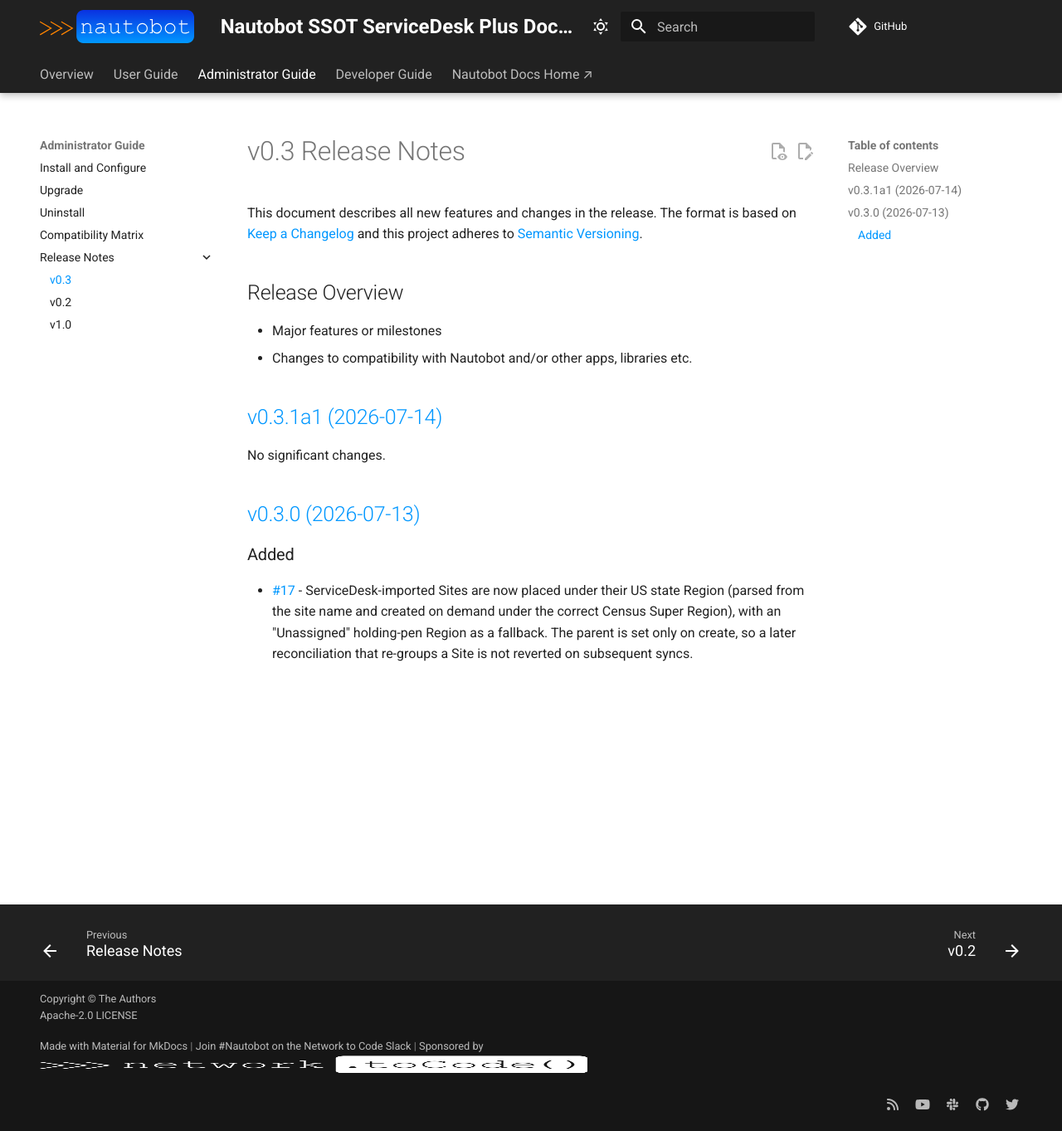
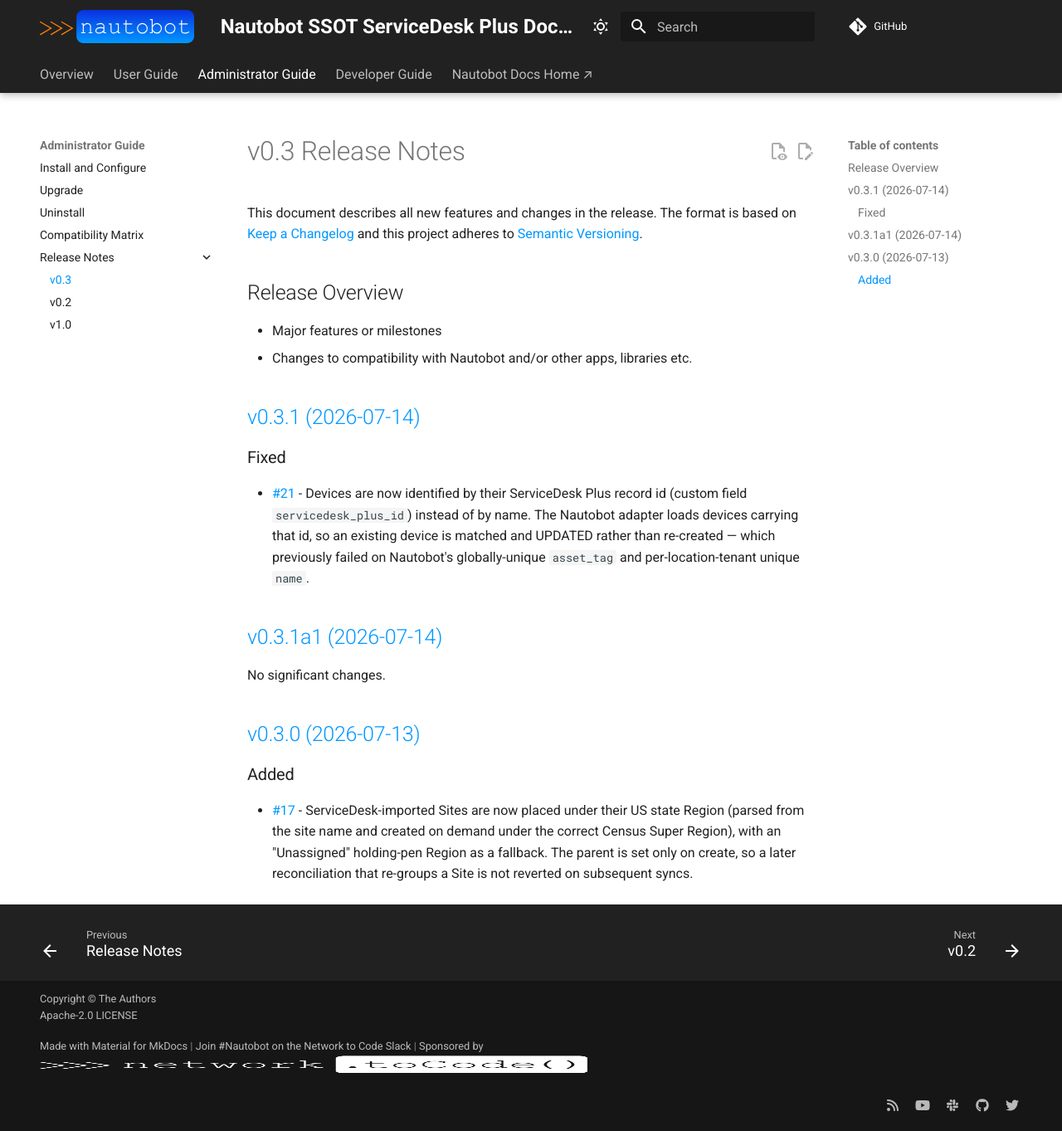
Before and after one commit to nrtc-ops/nautobot-app-ssot-servicedesk-plus, an MkDocs documentation site: the page built from docs/admin/release_notes/version_0.3.md, in a window 1280 px wide and 1363 px high. Shown: the whole window at 83% size. Built offline with MkDocs 1.6.1 and Material for MkDocs 9.7.7, drawn with Linux system fonts in a browser that asks for light colours; comment, search, counter and statistics services are not loaded.

Commit message:
prepare release v0.3.1

```diff
--- a/docs/admin/release_notes/version_0.3.md
+++ b/docs/admin/release_notes/version_0.3.md
@@ -9,6 +9,12 @@
 
 <!-- towncrier release notes start -->
 
+## [v0.3.1 (2026-07-14)](https://github.com/nrtc-ops/nautobot-app-ssot-servicedesk-plus/releases/tag/v0.3.1)
+
+### Fixed
+
+- [#21](https://github.com/nrtc-ops/nautobot-app-ssot-servicedesk-plus/issues/21) - Devices are now identified by their ServiceDesk Plus record id (custom field `servicedesk_plus_id`) instead of by name. The Nautobot adapter loads devices carrying that id, so an existing device is matched and UPDATED rather than re-created — which previously failed on Nautobot's globally-unique `asset_tag` and per-location-tenant unique `name`.
+
 ## [v0.3.1a1 (2026-07-14)](https://github.com/nrtc-ops/nautobot-app-ssot-servicedesk-plus/releases/tag/v0.3.1a1)
 
 No significant changes.
--- a/pyproject.toml
+++ b/pyproject.toml
@@ -1,6 +1,6 @@
 [tool.poetry]
 name = "nautobot-ssot-servicedesk-plus"
-version = "0.3.1a1"
+version = "0.3.1"
 description = "Nautobot SSOT ServiceDesk Plus"
 authors = ["NRTC DSO <devsecops@nrtc.coop>"]
 license = "Apache-2.0"
```
Also changed, not shown: 1 other file.
